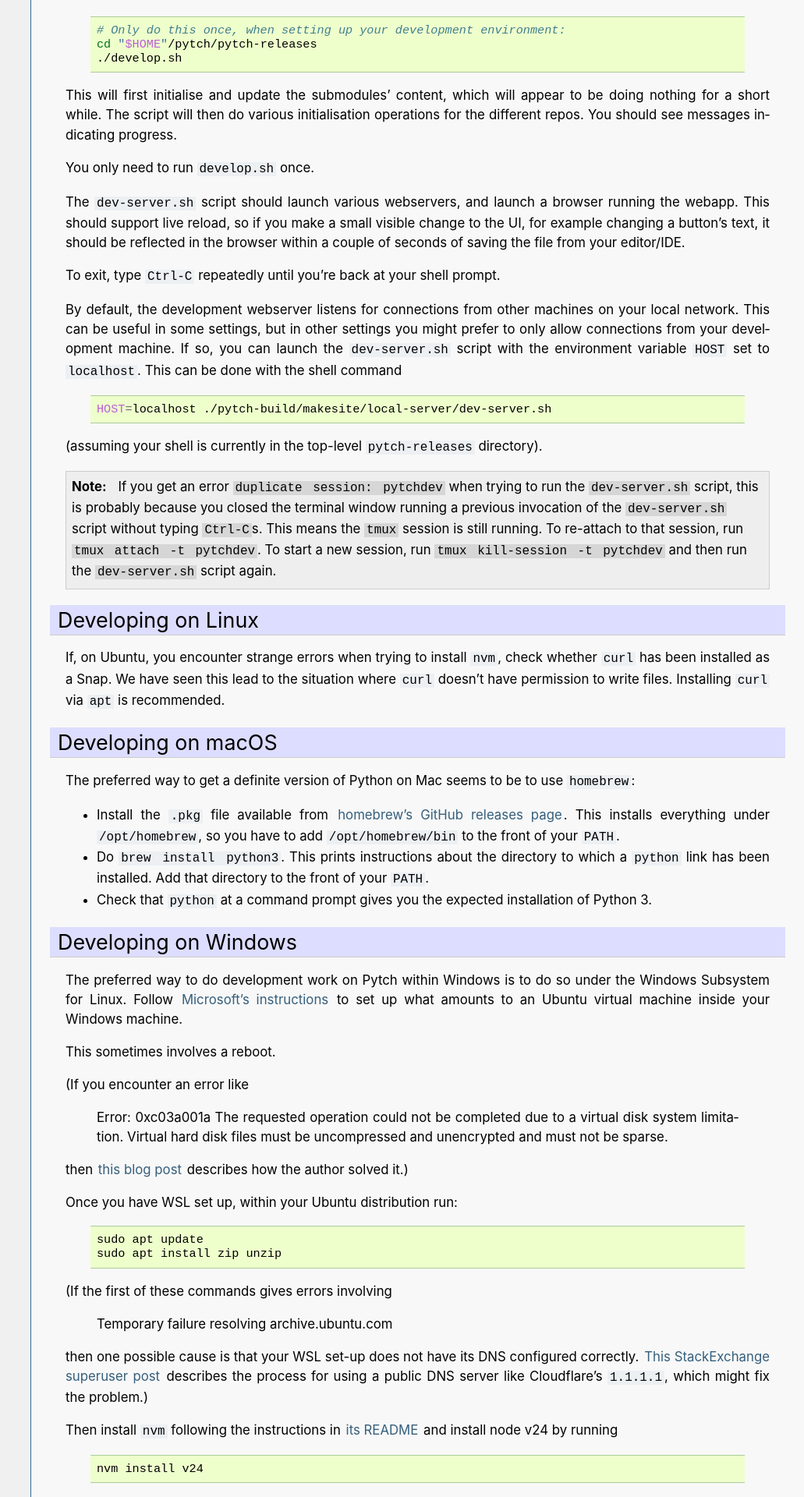
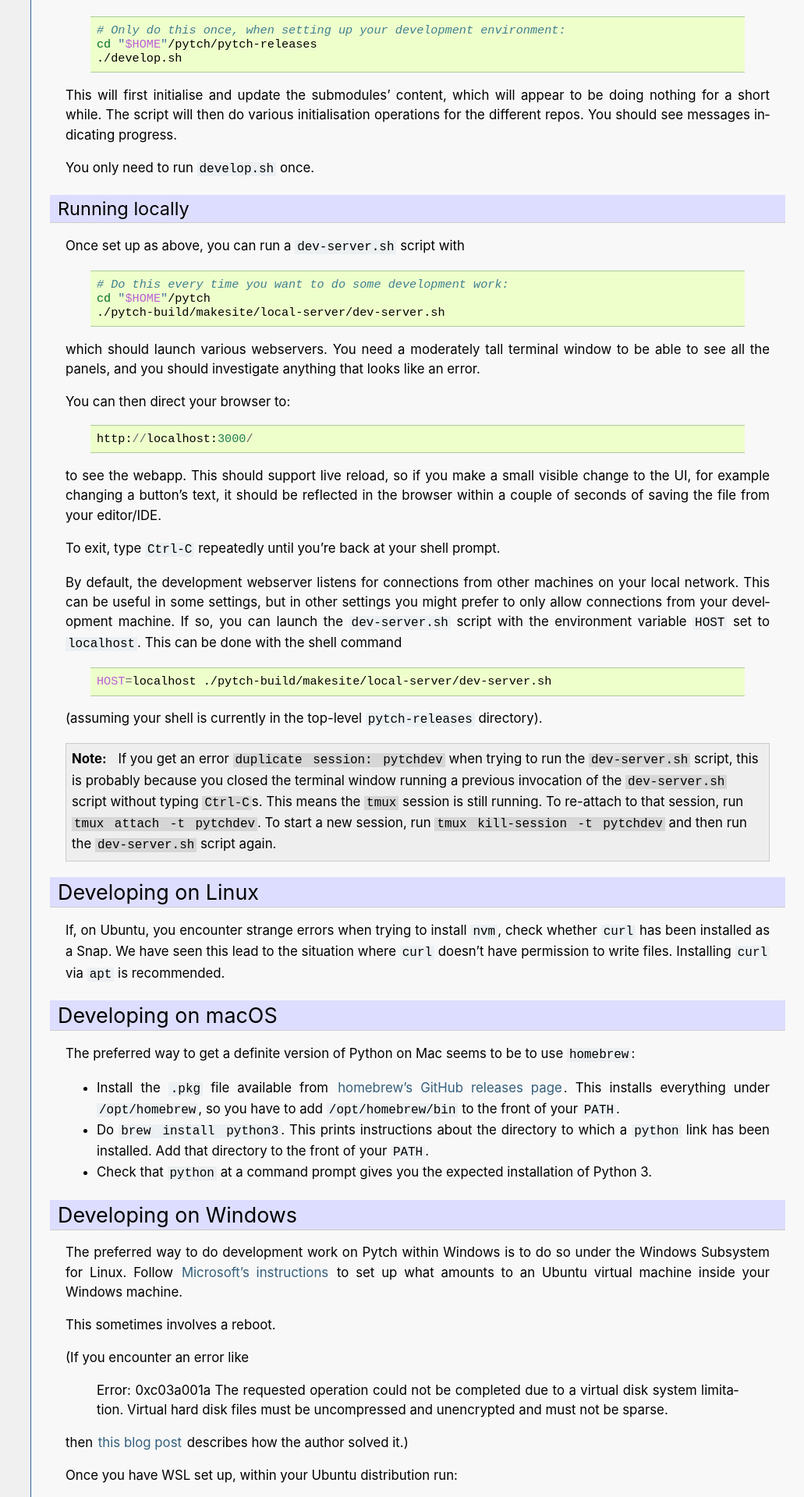
Before and after one commit to pytchlang/pytch-website, a Sphinx documentation site: the page built from source/developer/development-setup.rst, in a window 1280 px wide. Shown: the part 1648-3568 px from the top of the page at 78% size, without its empty margins (249-1280 px from the left). Built offline with Sphinx 7.4.7, drawn with Linux system fonts in a browser that asks for light colours; pages that are not in the unit, such as notebooks, are missing from menus.

Commit message:
Expand dev setup notes for running dev server

```diff
--- a/source/developer/development-setup.rst
+++ b/source/developer/development-setup.rst
@@ -100,11 +100,29 @@ You should see messages indicating progress.
 
 You only need to run ``develop.sh`` once.
 
-The ``dev-server.sh`` script should launch various webservers, and
-launch a browser running the webapp.  This should support live reload,
-so if you make a small visible change to the UI, for example changing
-a button's text, it should be reflected in the browser within a couple
-of seconds of saving the file from your editor/IDE.
+Running locally
+~~~~~~~~~~~~~~~
+
+Once set up as above, you can run a ``dev-server.sh`` script with
+
+.. code-block:: shell
+
+   # Do this every time you want to do some development work:
+   cd "$HOME"/pytch
+   ./pytch-build/makesite/local-server/dev-server.sh
+
+which should launch various webservers.  You need a moderately tall
+terminal window to be able to see all the panels, and you should
+investigate anything that looks like an error.
+
+You can then direct your browser to::
+
+   http://localhost:3000/
+
+to see the webapp.  This should support live reload, so if you make a
+small visible change to the UI, for example changing a button's text,
+it should be reflected in the browser within a couple of seconds of
+saving the file from your editor/IDE.
 
 To exit, type ``Ctrl-C`` repeatedly until you're back at your shell
 prompt.
```
